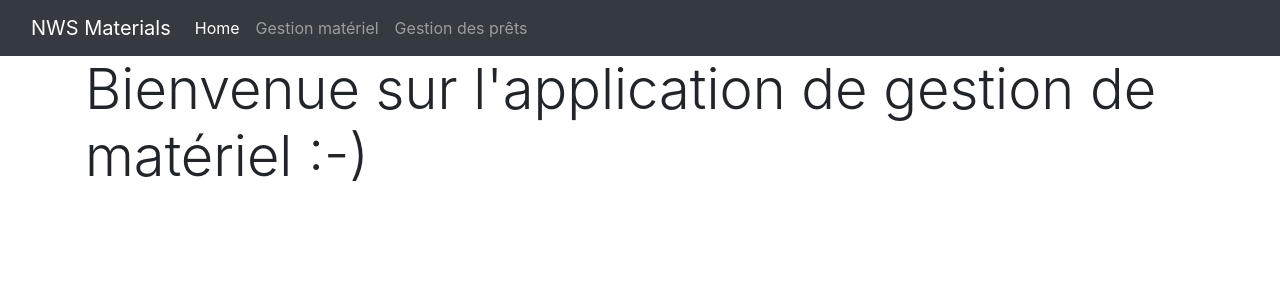
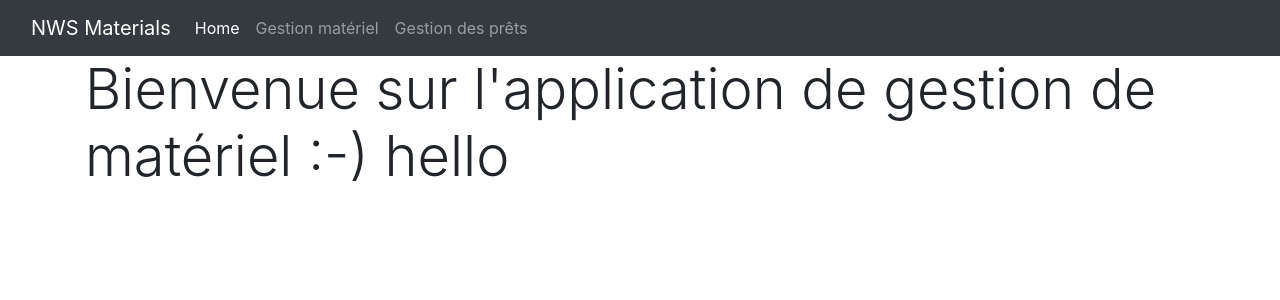
Before and after one commit to EnzoHerichard/nws_inventory, a React (Create React App) app in the folder client/: page / in a window 1280 px wide. Shown: the top 300 px of the page. Built offline with nearby package versions, Linux system fonts and the light colour scheme.

Commit message:
smiley test

```diff
--- a/client/src/Pages/Home.js
+++ b/client/src/Pages/Home.js
@@ -5,7 +5,7 @@ function Home(){
         <div className="container">
             <div className="row">
                 <div className="col-md-12">
-                    <h1 className="display-4">Bienvenue sur l'application de gestion de matériel :-)</h1>
+                    <h1 className="display-4">Bienvenue sur l'application de gestion de matériel :-) hello</h1>
                     <p className="lead"></p>
                 </div>
 
```
